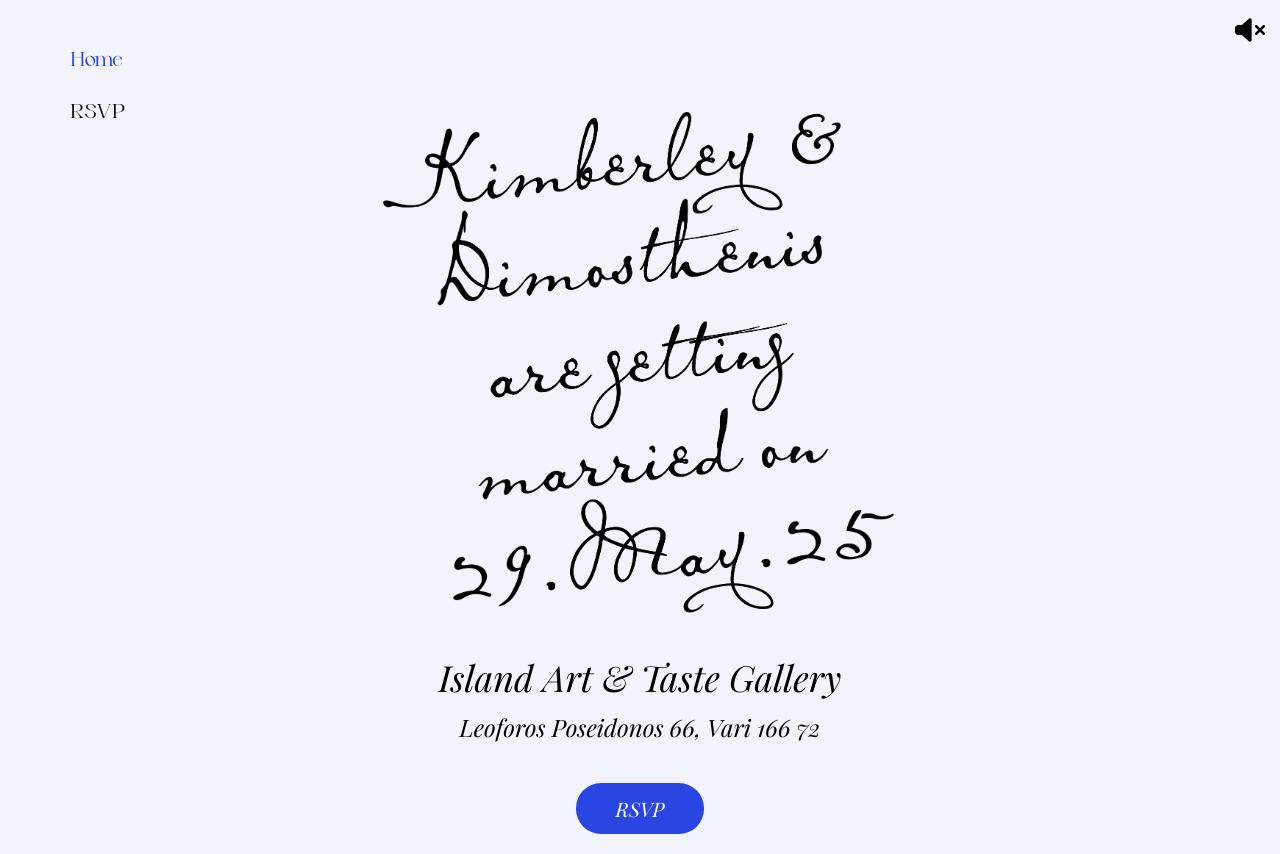
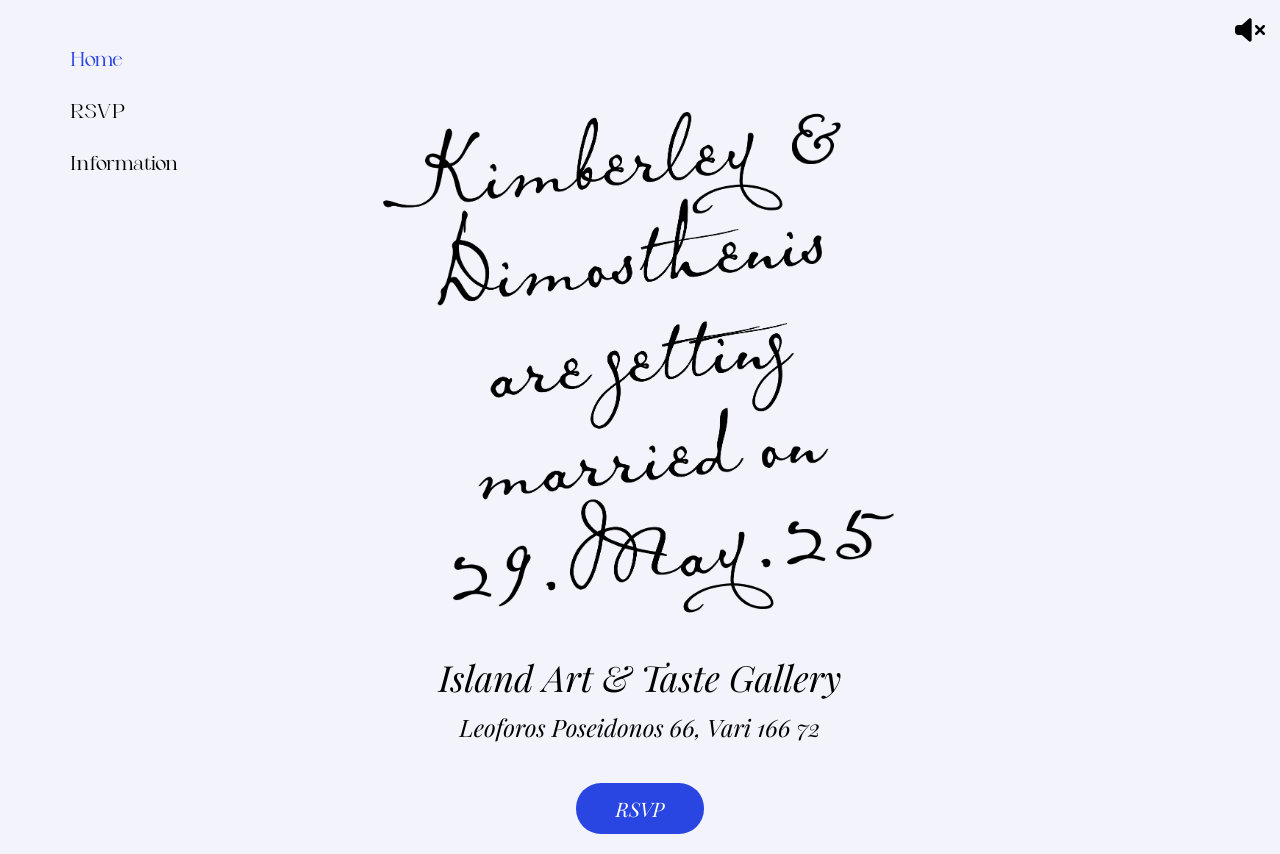
Before and after one commit to cmaylynn12/kimplusdim, a React (Create React App) app: page / in a window 1280 px wide. Built offline with nearby package versions, Linux system fonts and the light colour scheme.

Commit message:
Added info button

```diff
--- a/src/components/layout/layout.tsx
+++ b/src/components/layout/layout.tsx
@@ -1,19 +1,31 @@
-import { useContext, useState } from 'react';
-import MenuItem from '../menuItem/menuItem';
-import './layout.css';
-import AppContext from '../../contexts/AppContext';
-import Dropdown from '../dropdown/dropdown';
+import { useContext, useState } from "react";
+import MenuItem from "../menuItem/menuItem";
+import "./layout.css";
+import AppContext from "../../contexts/AppContext";
+import Dropdown from "../dropdown/dropdown";
 
 interface LayoutProps {
   children?: React.ReactNode;
-  activeSection: "home" | "accommodation" | "wedding" | "rsvp" | "registry" | "activities" | "faqs" | "info";
+  activeSection:
+    | "home"
+    | "accommodation"
+    | "wedding"
+    | "rsvp"
+    | "registry"
+    | "activities"
+    | "faqs"
+    | "info";
   title?: string;
 }
 
-const Layout: React.FC<LayoutProps> = ({children, activeSection, title}: LayoutProps) => {
-
-  const { mute, unmute, isMuted, setIsMuted, isMobile } = useContext(AppContext);
-  const [ isMenuOpen, setIsMenuOpen ] = useState(false);
+const Layout: React.FC<LayoutProps> = ({
+  children,
+  activeSection,
+  title,
+}: LayoutProps) => {
+  const { mute, unmute, isMuted, setIsMuted, isMobile } =
+    useContext(AppContext);
+  const [isMenuOpen, setIsMenuOpen] = useState(false);
 
   const handleSoundButtonToggle = () => {
     if (isMuted) {
@@ -21,18 +33,38 @@ const Layout: React.FC<LayoutProps> = ({children, activeSection, title}: LayoutP
     } else {
       mute();
     }
-    setIsMuted(!isMuted)
-  }
+    setIsMuted(!isMuted);
+  };
 
   return (
     <>
-      <div className='body'>
-        <div className='header'>
-        { isMobile && <Dropdown toggle={() => setIsMenuOpen(!isMenuOpen)} isOpen={isMenuOpen}/>}
-        <div className={`menu ${isMenuOpen || !isMobile ? 'show' : 'hide'}`}>
-            <MenuItem activeSection={activeSection} section='home' title='Home' urlPath='/'/>
-            <MenuItem activeSection={activeSection} section= 'rsvp' title='RSVP' urlPath='/rsvp'/>
-            {/* <MenuItem activeSection={activeSection} section= 'info' title='Information' urlPath='/information'/> */}
+      <div className="body">
+        <div className="header">
+          {isMobile && (
+            <Dropdown
+              toggle={() => setIsMenuOpen(!isMenuOpen)}
+              isOpen={isMenuOpen}
+            />
+          )}
+          <div className={`menu ${isMenuOpen || !isMobile ? "show" : "hide"}`}>
+            <MenuItem
+              activeSection={activeSection}
+              section="home"
+              title="Home"
+              urlPath="/"
+            />
+            <MenuItem
+              activeSection={activeSection}
+              section="rsvp"
+              title="RSVP"
+              urlPath="/rsvp"
+            />
+            <MenuItem
+              activeSection={activeSection}
+              section="info"
+              title="Information"
+              urlPath="/information"
+            />
             {/* <MenuItem activeSection={activeSection} section= 'accommodation' title='Accommodation' urlPath='/accommodation' />
             <MenuItem activeSection={activeSection} section= 'wedding' title='Wedding' urlPath='/wedding' />
             <MenuItem activeSection={activeSection} section= 'activities' title='Things to Do' urlPath='/activities' />
@@ -40,14 +72,20 @@ const Layout: React.FC<LayoutProps> = ({children, activeSection, title}: LayoutP
             <MenuItem activeSection={activeSection} section= 'faqs' title='FAQs' urlPath='/faqs' /> */}
           </div>
         </div>
-        <img className="volume" src={isMuted ? "/mute.svg" : "/unmute.svg"} width={30} height={30} onClick={handleSoundButtonToggle} />
-        <div className='main'>
-          { title && <p className="title">{title}</p>}
+        <img
+          className="volume"
+          src={isMuted ? "/mute.svg" : "/unmute.svg"}
+          width={30}
+          height={30}
+          onClick={handleSoundButtonToggle}
+        />
+        <div className="main">
+          {title && <p className="title">{title}</p>}
           {children}
         </div>
-    </div>
+      </div>
     </>
-  )
-}
+  );
+};
 
 export default Layout;
```
